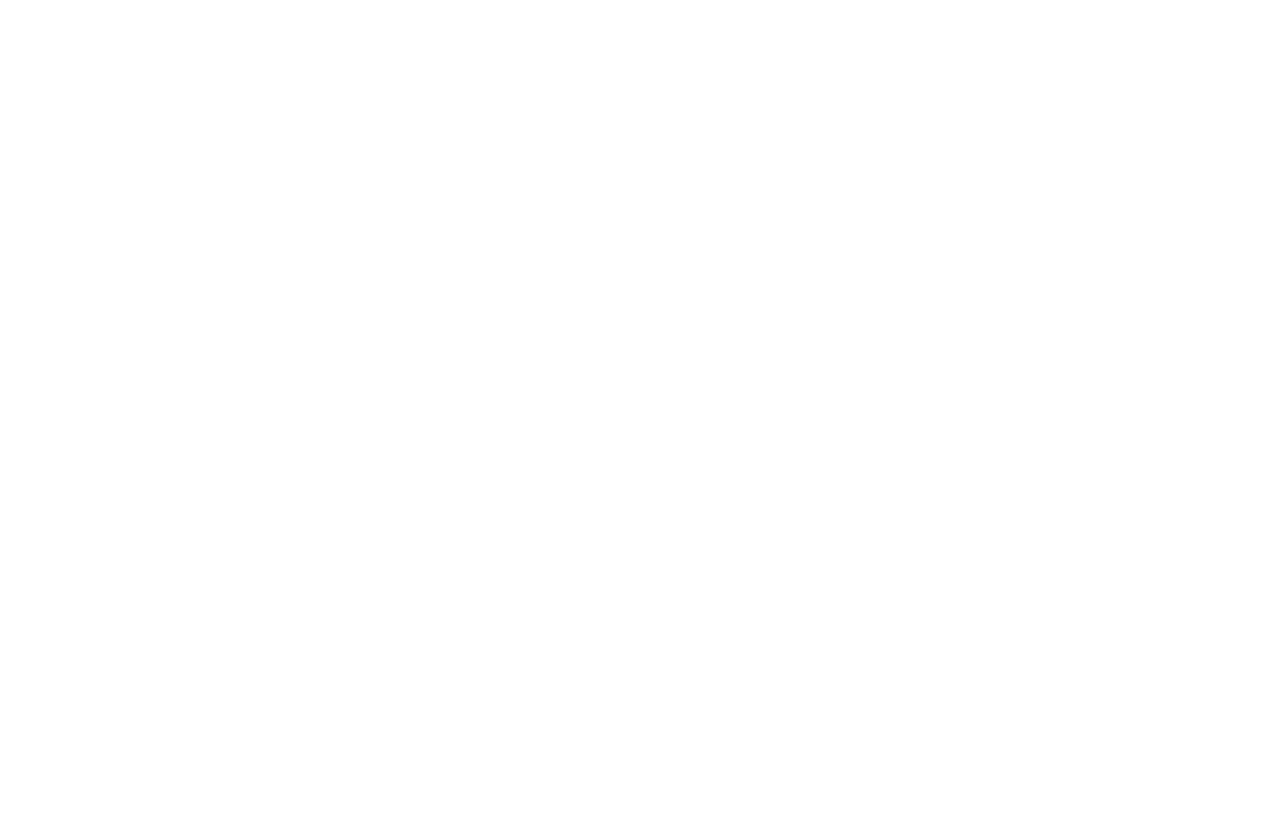
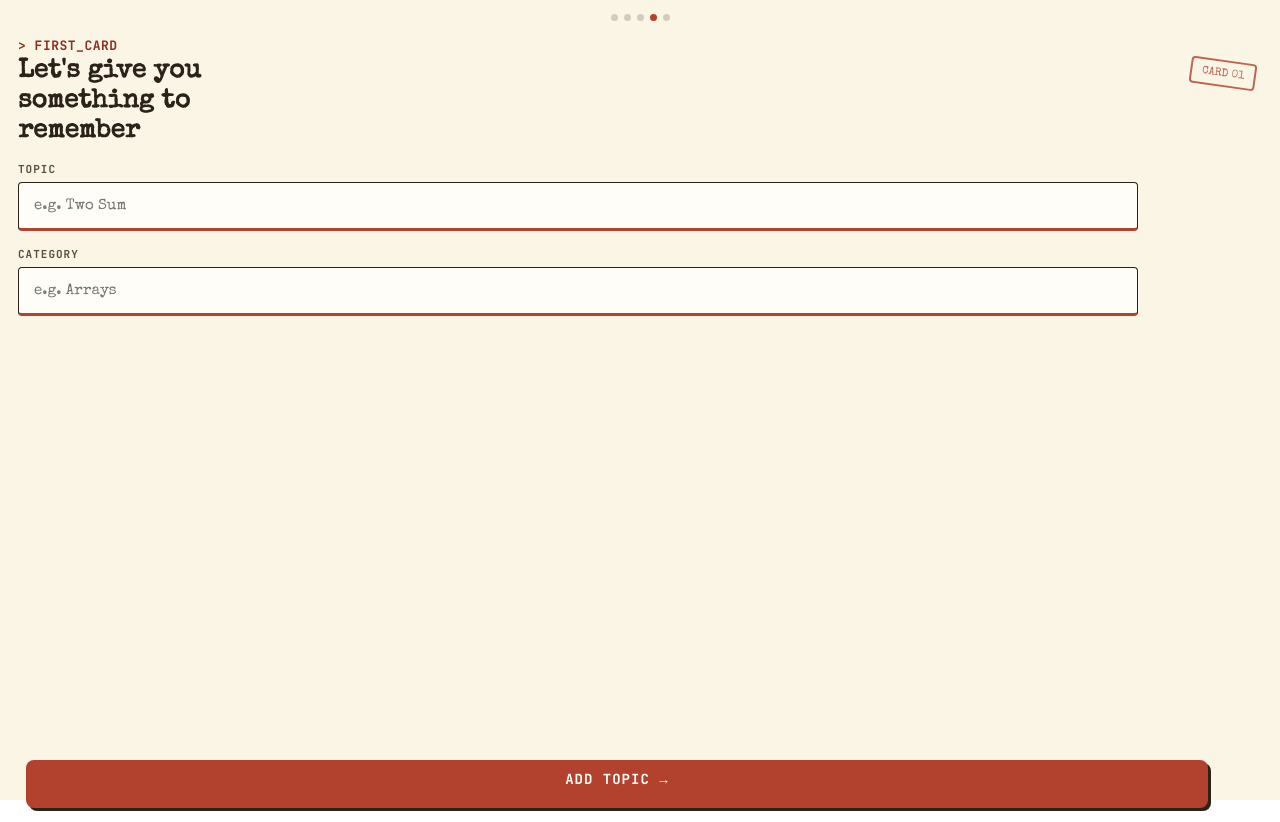
Before and after one commit to Kene-Okeke/recall, a React app in the folder frontend/: page /first-topic in a window 1280 px wide. Before the commit this address had no page. Before the commit the page ends 800 px from the top, so only its background shows below. Built offline with nearby package versions, Linux system fonts and the light colour scheme; the HTML template or start-up script is replaced by a standard one.

Commit message:
add topic logic done + dynamic first rev screen

```diff
--- a/frontend/src/App.jsx
+++ b/frontend/src/App.jsx
@@ -2,13 +2,17 @@ import "./App.css";
 
 import LoginScr from "./pages/LoginScr.jsx";
 import Home from "./pages/Home";
+import FirstTopicScr from "./pages/FirstTopicScr.jsx";
+import FirstRevScreen from "./pages/FirstRevScreen.jsx";
 
 import { Routes, Route } from "react-router-dom";
 function App() {
   return (
     <Routes>
+      <Route path="/first-topic" element={<FirstTopicScr />} />
       <Route path="/" element={<Home />} />
       <Route path="/login" element={<LoginScr />} />
+      <Route path="/first-rev" element={<FirstRevScreen />} />
     </Routes>
   );
 }
--- a/frontend/src/css/FirstRevScreen.css
+++ b/frontend/src/css/FirstRevScreen.css
@@ -209,7 +209,7 @@
   padding: 20px 0;
   border-radius: 8px;
   border: none;
-  margin-top: 150px;
+  margin-top: 100px;
   margin-bottom: 14px;
   box-shadow: 3px 3px 0 #2b221a; /* ink offset shadow */
   cursor: pointer;
--- a/frontend/src/pages/FirstRevScreen.jsx
+++ b/frontend/src/pages/FirstRevScreen.jsx
@@ -1,13 +1,16 @@
 import "../css/FirstRevScreen.css";
 import ScoreSlider from "../components/ScoreSlider";
+import { useLocation } from "react-router-dom";
 
 function FirstRevScreen() {
+  const location = useLocation();
+  const { title } = location.state;
   return (
     <>
       <section className="mainContainer">
         <div className="firstReviewDetails">
           <h1 className="firstReviewText"> &gt; FIRST_REVIEW</h1>
-          <h2 className="reviewTopic">Two Sum</h2>
+          <h2 className="reviewTopic">{title}</h2>
         </div>
 
         <div className="howtextanddots">
--- a/frontend/src/pages/FirstTopicScr.jsx
+++ b/frontend/src/pages/FirstTopicScr.jsx
@@ -1,8 +1,38 @@
 import "../css/FirstTopicScr.css";
+import { useState } from "react";
+import { useNavigate } from "react-router-dom";
+import FirstRevScreen from "./FirstRevScreen.jsx";
 
 import Button from "../components/Button.jsx";
 
 function FirstTopicScr() {
+  const [title, setTitle] = useState("");
+  const [category, setCategory] = useState("");
+  const navigate = useNavigate();
+
+  const handleAddTopic = async (e) => {
+    e.preventDefault();
+
+    const response = await fetch("/api/addTopic", {
+      method: "POST",
+      headers: {
+        "Content-Type": "application/json",
+      },
+      credentials: "include",
+      body: JSON.stringify({
+        title,
+        category,
+      }),
+    });
+
+    console.log(response);
+
+    if (response.ok) {
+      navigate("/first-rev", {
+        state: { title },
+      });
+    }
+  };
   return (
     <section className="firstTopicContainer">
       <div className="progressDots">
@@ -19,7 +49,7 @@ function FirstTopicScr() {
       </h1>
       <div className="stamp">CARD 01</div>
 
-      <form action="" className="topicForm">
+      <form id="topicForm" className="topicForm">
         <div className="topicBox">
           <label htmlFor="topic">TOPIC</label>
           <input
@@ -27,6 +57,7 @@ function FirstTopicScr() {
             name="topic"
             id="topic"
             placeholder="e.g. Two Sum"
+            onChange={(e) => setTitle(e.target.value)}
           />
         </div>
 
@@ -37,11 +68,18 @@ function FirstTopicScr() {
             name="category"
             id="category"
             placeholder="e.g. Arrays"
+            onChange={(e) => setCategory(e.target.value)}
           />
         </div>
       </form>
       <div className="topicCont">
-        <Button className={"topicButton"}>ADD TOPIC →</Button>
+        <Button
+          className={"topicButton"}
+          onClick={handleAddTopic}
+          form="topicForm"
+        >
+          ADD TOPIC →
+        </Button>
       </div>
     </section>
   );
--- a/frontend/src/pages/Home.jsx
+++ b/frontend/src/pages/Home.jsx
@@ -1,5 +1,6 @@
 //this is the home component - the home page of the application
 import "../css/Home.css"; // importing the stylesheet for the home component
+import { Link } from "react-router-dom";
 
 function Home() {
   return (
@@ -86,7 +87,9 @@ function Home() {
         </section>
         {/* add new topic button */}
         <div className="addNewTopicButton">
-          <img src="src/assets/icons/add-icon.png" alt="Add Topic" />
+          <Link to="/first-topic">
+            <img src="src/assets/icons/add-icon.png" alt="Add Topic" />
+          </Link>
         </div>
         <section className="footer">
           <div className="homefooterContainer">
--- a/frontend/vite.config.js
+++ b/frontend/vite.config.js
@@ -8,7 +8,7 @@ export default defineConfig({
   server: {
     proxy: {
       "/api": {
-        target: "http://127.0.0.1:8001",
+        target: "http://127.0.0.1:8002",
         changeOrigin: true,
       },
     },
```
